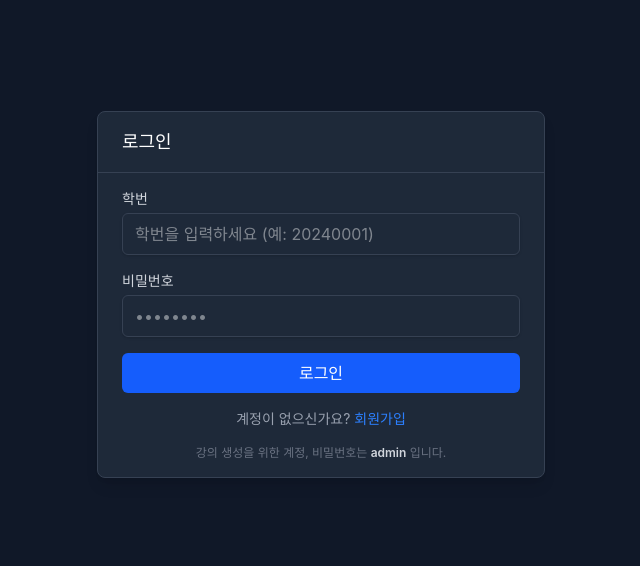
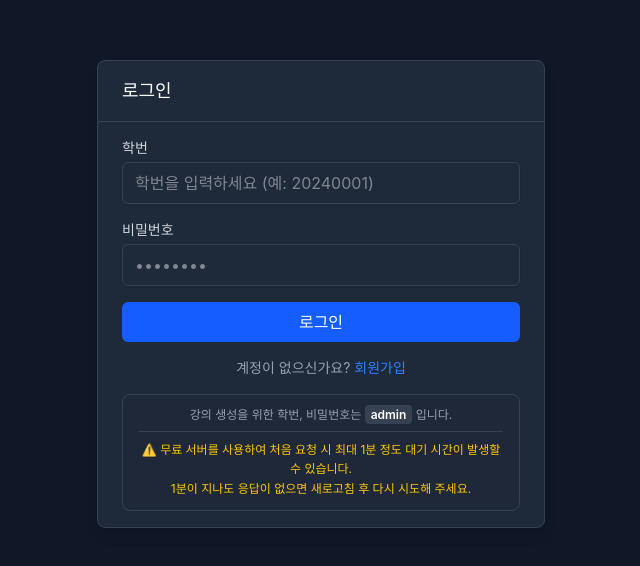
Before and after one commit to Imdo714/queue_system, a React (Vite) app in the folder queue_system_front/: page /login in a window 1280 px wide. Shown: the part 106-672 px from the top of the page, without its empty margins (319-959 px from the left). Built offline with nearby package versions, Linux system fonts and the light colour scheme.

Commit message:
chore: 문구 추가

```diff
--- a/queue_system_front/src/features/auth/components/LoginForm.jsx
+++ b/queue_system_front/src/features/auth/components/LoginForm.jsx
@@ -45,9 +45,19 @@ export const LoginForm = () => {
           회원가입
         </Link>
       </p>
-      <p className="text-center text-xs text-gray-500 mt-2">
-        강의 생성을 위한 계정, 비밀번호는 <span className="font-semibold text-gray-300">admin</span> 입니다.
-      </p>
+      <div className="mt-4 rounded-lg border border-gray-700 bg-gray-800/50 px-4 py-3 space-y-2">
+        <p className="text-center text-xs text-gray-400">
+          강의 생성을 위한 학번, 비밀번호는{' '}
+          <span className="font-semibold text-white bg-gray-700 px-1.5 py-0.5 rounded">admin</span>{' '}
+          입니다.
+        </p>
+        <div className="border-t border-gray-700" />
+        <p className="text-center text-xs text-yellow-400 leading-relaxed">
+          ⚠️ 무료 서버를 사용하여 처음 요청 시 최대 1분 정도 대기 시간이 발생할 수 있습니다.
+          <br />
+          1분이 지나도 응답이 없으면 새로고침 후 다시 시도해 주세요.
+        </p>
+      </div>
     </form>
   );
 };
```
